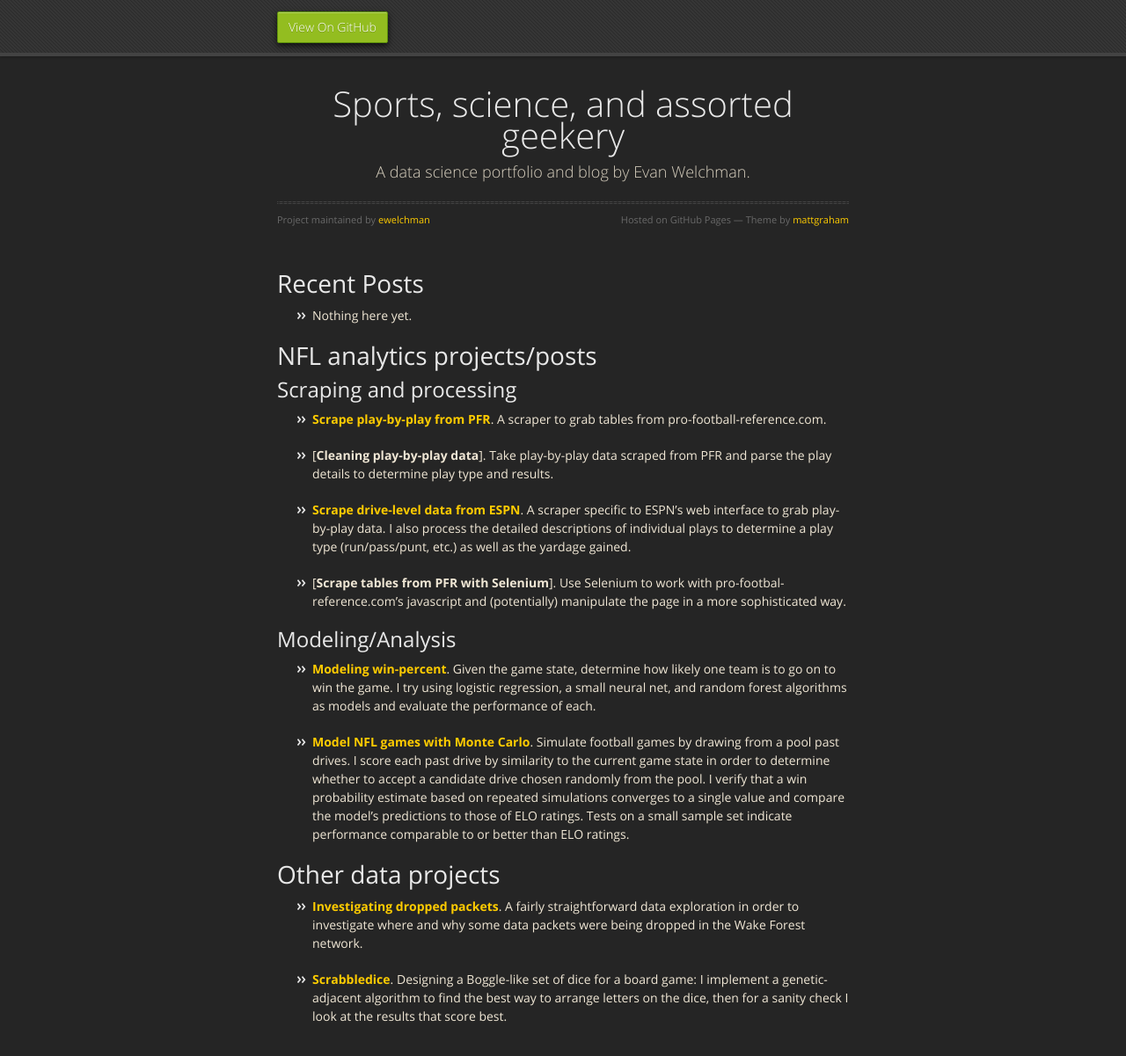
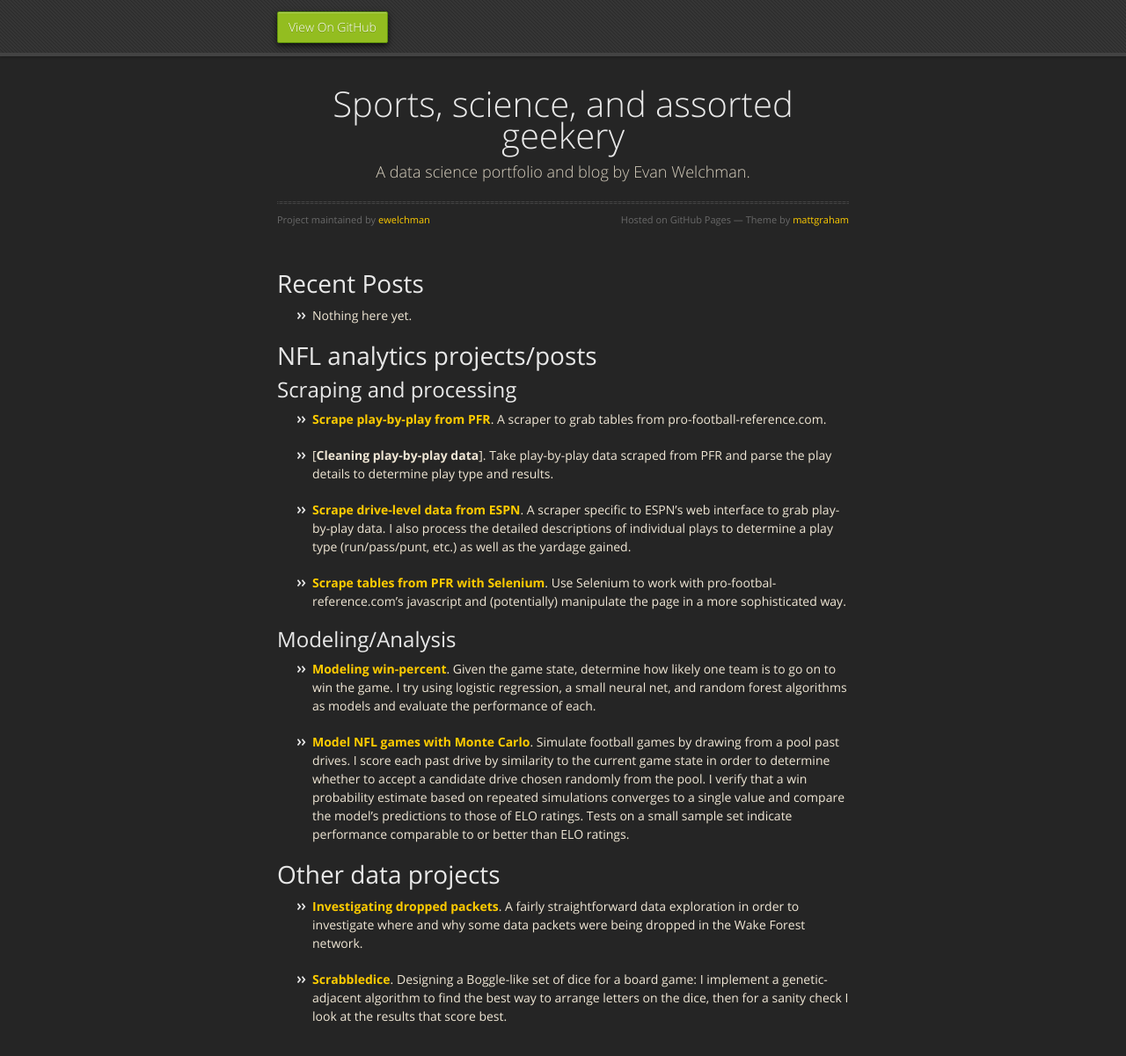
Before and after one commit to ewelchman/ewelchman.github.io, a Jekyll site: the page built from index.md, in a window 1280 px wide and 1276 px high. Shown: the top 1201 px of the window at 88% size. Built offline with Jekyll 4.4.1, drawn with Linux system fonts in a browser that asks for light colours; our own code applies the rules of GitHub Pages for plain Markdown files; part of the change alters nothing that is shown.

```diff
--- a/index.md
+++ b/index.md
@@ -20,7 +20,7 @@ Take play-by-play data scraped from PFR and parse the play details to determine
 * [**Scrape drive-level data from ESPN**](https://nbviewer.jupyter.org/url/ewelchman.github.io/projects/espn_scraper.ipynb).
 A scraper specific to ESPN's web interface to grab play-by-play data. I also process the detailed descriptions of individual plays to determine a play type (run/pass/punt, etc.) as well as the yardage gained.
 
-* [**Scrape tables from PFR with Selenium**].
+* [**Scrape tables from PFR with Selenium**](https://nbviewer.jupyter.org/url/ewelchman.github.io/projects/pfr_scraper_selenium.ipynb).
 Use Selenium to work with pro-footbal-reference.com's javascript and (potentially) manipulate the page in a more sophisticated way.
 
 ## Modeling/Analysis
```
